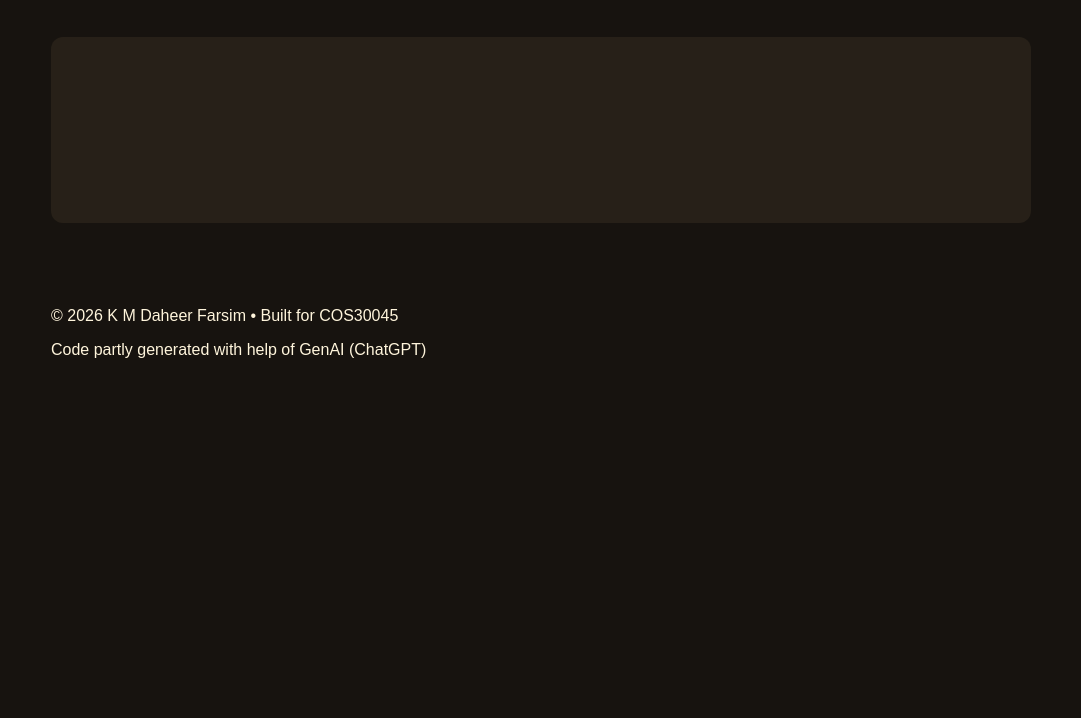
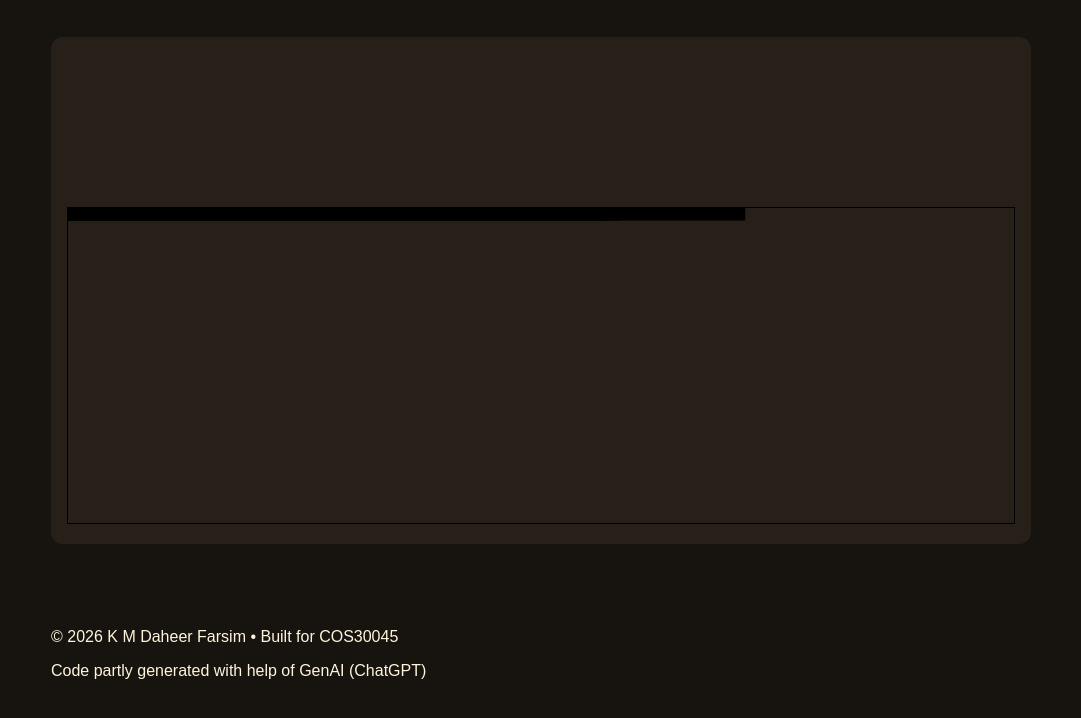
Before and after one commit to daheerfarsim/T04-2, a plain HTML site: page index.html in a window 1280 px wide. Shown: the part 194-912 px from the top of the page, without its empty margins (99-1180 px from the left). Before the commit the page ends 800 px from the top, so only its background shows below. Drawn offline with nearby package versions, Linux system fonts and the light colour scheme.

Commit message:
feat(t04-5): bind data to rectangles and set width and height

```diff
--- a/index.html
+++ b/index.html
@@ -121,6 +121,7 @@
 
   <script src="https://d3js.org/d3.v7.min.js"></script>
   <script src="t04-4-load.js"></script>
+  <script src="t04-5-bars.js"></script>
 
   <!-- Earlier exercises disabled -->
   <!-- <script src="energy-d3.js"></script> -->
--- a/t04-4-load.js
+++ b/t04-4-load.js
@@ -1,8 +1,3 @@
-// Placeholder: we will draw the chart in T04-5.
-function createBarChart(data) {
-  console.log("createBarChart received", data.length, "rows");
-}
-
 // Load the CSV and convert count from text to a number.
 d3.csv("data/tvBrandCount.csv", d => ({
   brand: d.brand,
--- /dev/null
+++ b/t04-5-bars.js
@@ -0,0 +1,16 @@
+const createBarChart = (data) => {
+  const svg = d3.select(".responsive-svg-container")
+    .append("svg")
+    .attr("viewBox", "0 0 1200 400")
+    .style("border", "1px solid black");
+
+  svg.selectAll("rect")
+    .data(data)
+    .join("rect")
+    .attr("class", d => {
+      console.log(d);
+      return `bar bar-${d.count}`;
+    })
+    .attr("width", d => d.count)
+    .attr("height", 16);
+};
```
